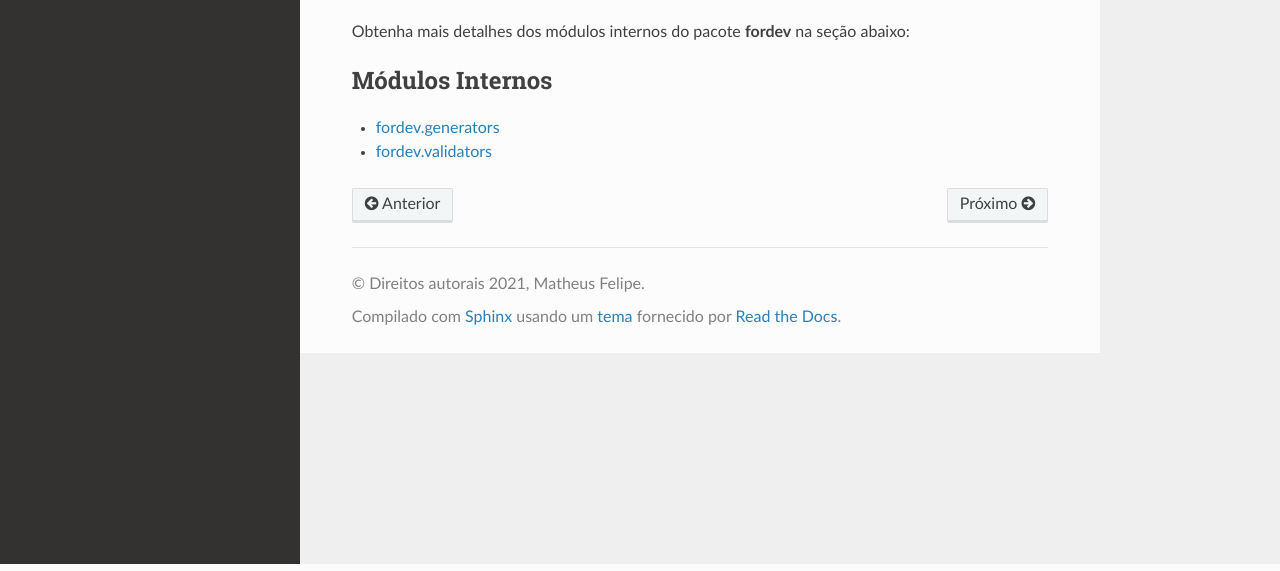
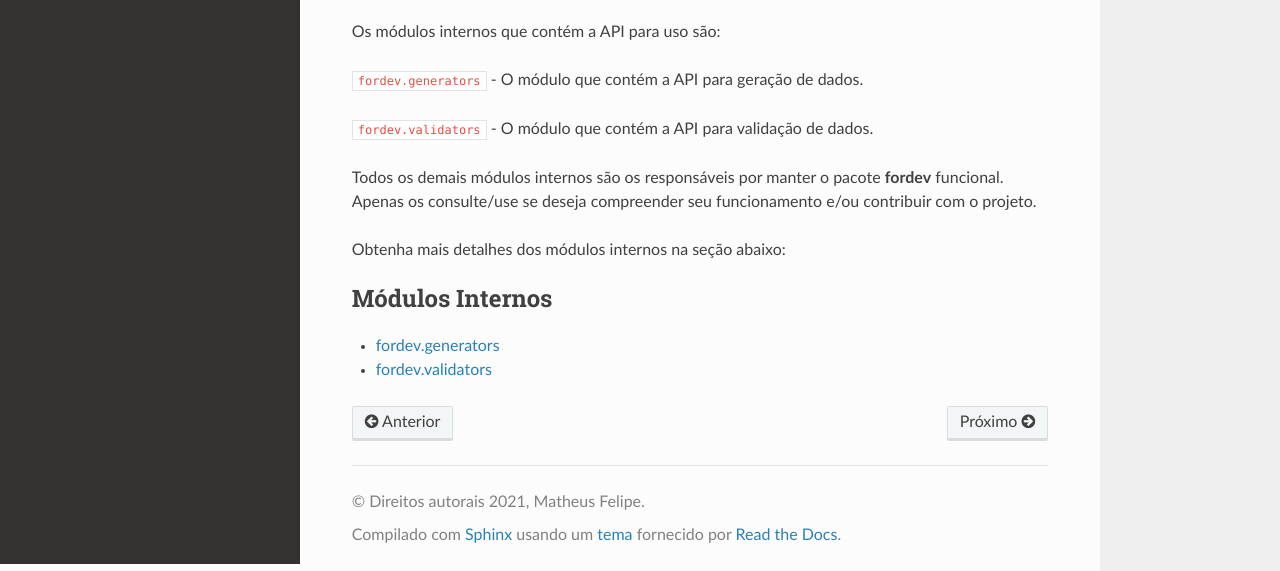
Before and after one commit to matheusfelipeog/fordev, a Sphinx documentation site: the page built from docs/source/fordev/fordev.rst, in a window 1280 px wide, cut to the strip 336-907 px from the top of the page. Built offline with Sphinx 7.4.7 and the Read the Docs theme 2.0.0, drawn with Linux system fonts in a browser that asks for light colours.

Commit message:
Update reference

```diff
--- a/docs/source/fordev/fordev.rst
+++ b/docs/source/fordev/fordev.rst
@@ -6,7 +6,16 @@ Aqui você encontra a referência completa do pacote **fordev**, podendo ser usa
 .. automodule:: fordev
     :no-members:
 
-Obtenha mais detalhes dos módulos internos do pacote **fordev** na seção abaixo:
+Os módulos internos que contém a API para uso são:
+
+``fordev.generators`` - O módulo que contém a API para geração de dados.
+
+``fordev.validators`` - O módulo que contém a API para validação de dados.
+
+Todos os demais módulos internos são os responsáveis por manter o pacote **fordev** funcional.
+Apenas os consulte/use se deseja compreender seu funcionamento e/ou contribuir com o projeto.
+
+Obtenha mais detalhes dos módulos internos na seção abaixo:
 
 .. toctree::
    :caption: Módulos Internos
```
